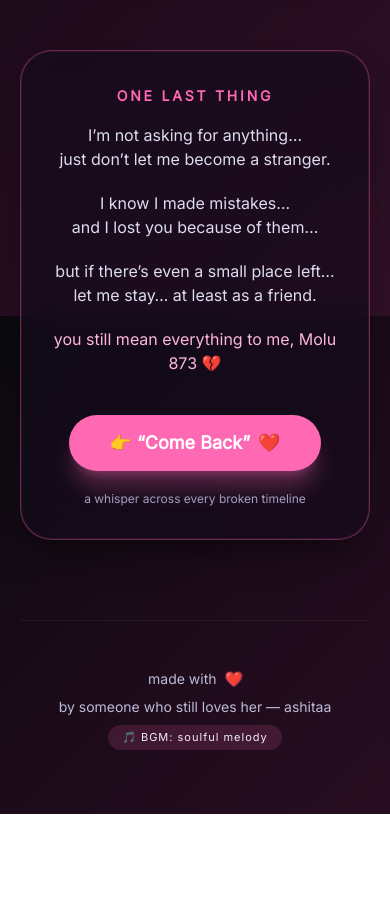
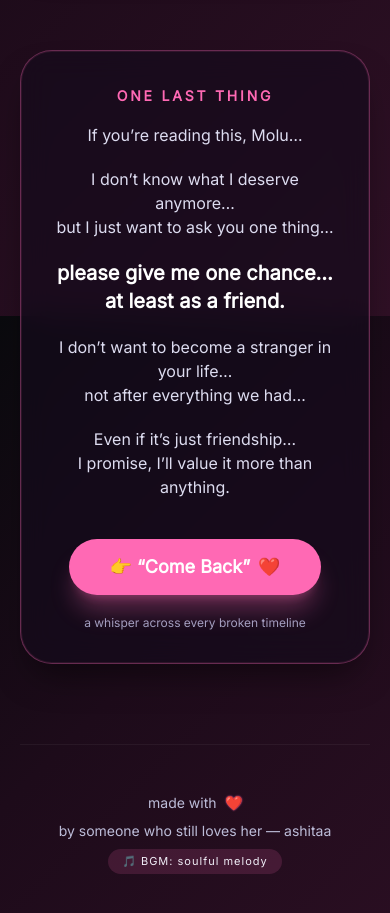
Before and after one commit to Sonarrati/Ashita, a plain HTML site: page index.html in a window 390 px wide. Shown: the part 3060-3973 px from the top of the page. Before the commit the page ends 3874 px from the top, so only its background shows below. Drawn offline with nearby package versions, Linux system fonts and the light colour scheme; animation ran at ten frames a second; a web font is replaced by a local one.

Commit message:
Revise heartfelt message and adjust video volume
Updated the heartfelt message in the Final Request Section and adjusted the video volume setting.

```diff
--- a/index.html
+++ b/index.html
@@ -221,15 +221,16 @@
             </div>
         </div>
 
-        <!-- Final Request Section (UPDATED with user's new heartfelt message) -->
+        <!-- Final Request Section (One Last Thing) with exact text -->
         <div class="fade-up my-20 text-center">
             <div class="glass-card p-8 md:p-12 max-w-2xl mx-auto">
                 <span class="text-sm uppercase tracking-[0.2em] text-[#FF69B4] font-semibold">one last thing</span>
                 <div class="mt-4 space-y-5 text-[#DDDCF0] text-base md:text-lg">
-                    <p>I’m not asking for anything…<br>just don’t let me become a stranger.</p>
-                    <p>I know I made mistakes…<br>and I lost you because of them…</p>
-                    <p>but if there’s even a small place left…<br>let me stay… at least as a friend.</p>
-                    <p class="text-[#FFB6D9] font-medium">you still mean everything to me, Molu 873 💔</p>
+                    <p>If you’re reading this, Molu…</p>
+                    <p>I don’t know what I deserve anymore…<br>but I just want to ask you one thing…</p>
+                    <p class="text-xl md:text-2xl playfair font-bold text-white">please give me one chance… at least as a friend.</p>
+                    <p>I don’t want to become a stranger in your life…<br>not after everything we had…</p>
+                    <p>Even if it’s just friendship…<br>I promise, I’ll value it more than anything.</p>
                 </div>
                 <div class="mt-10">
                     <button id="comebackBtn" class="bg-[#FF69B4] hover:bg-[#e0559a] text-white font-semibold py-3.5 px-10 rounded-full text-lg shadow-xl shadow-[#FF69B4]/30 transition-all btn-ripple flex items-center gap-2 mx-auto group backdrop-blur-sm">
@@ -305,7 +306,7 @@
                 events: {
                     'onReady': (event) => {
                         playerReady = true;
-                        event.target.setVolume(25);
+                        event.target.setVolume(22);
                         event.target.playVideo().catch(e => {
                             console.warn("Autoplay blocked, showing hint");
                             showAutoplayHint();
```
